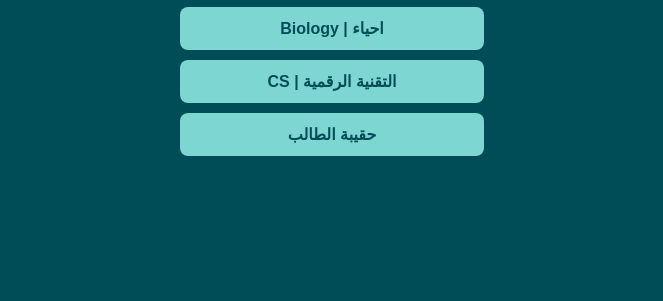
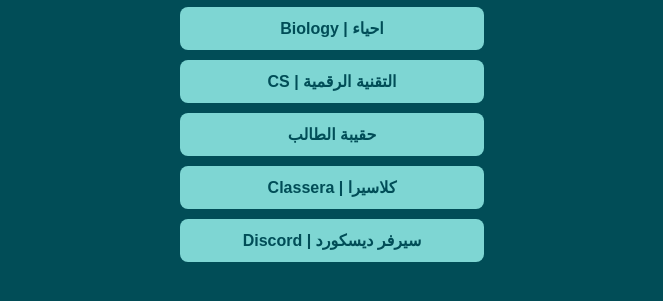
Before and after one commit to mub9sa-code/TuwaiqR, a plain HTML site: page index.html in a window 1280 px wide. Shown: the part 649-950 px from the top of the page, without its empty margins (308-971 px from the left). Before the commit the page ends 855 px from the top, so only its background shows below. Drawn offline with Linux system fonts and the light colour scheme.

Commit message:
Update index.html

```diff
--- a/index.html
+++ b/index.html
@@ -36,5 +36,8 @@
 <a href="https://drive.google.com/drive/folders/1y-qMnIJGd2CYZ4yF_EkQTtA4QoOu0vMV" target="_blank">Biology | احياء</a>
 <a href="https://sites.google.com/view/sultan-zoli/" target="_blank">CS | التقنية الرقمية</a>
 <a href="حقيبة الطالب التفاعلية لمدرسة الموهوبين الثانوية للبنين.pdf.pdf" target="_blank">حقيبة الطالب</a>
+<a href="https://me.classera.com/student/courses/index" target="_blank">Classera | كلاسيرا</a>
+<a href="https://discord.gg/CtBQtvAh5" target="_blank">Discord | سيرفر ديسكورد</a>
+
 </body>
 </html>
```
